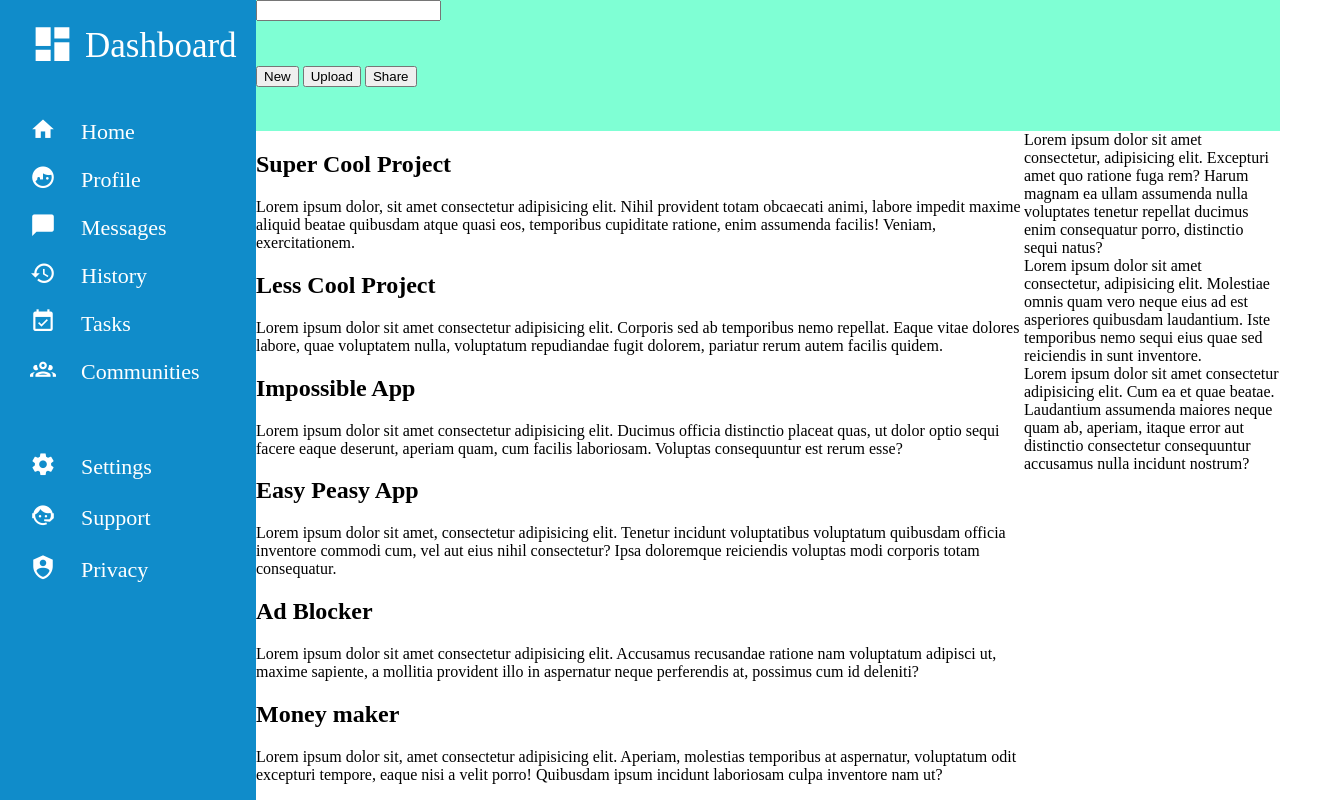
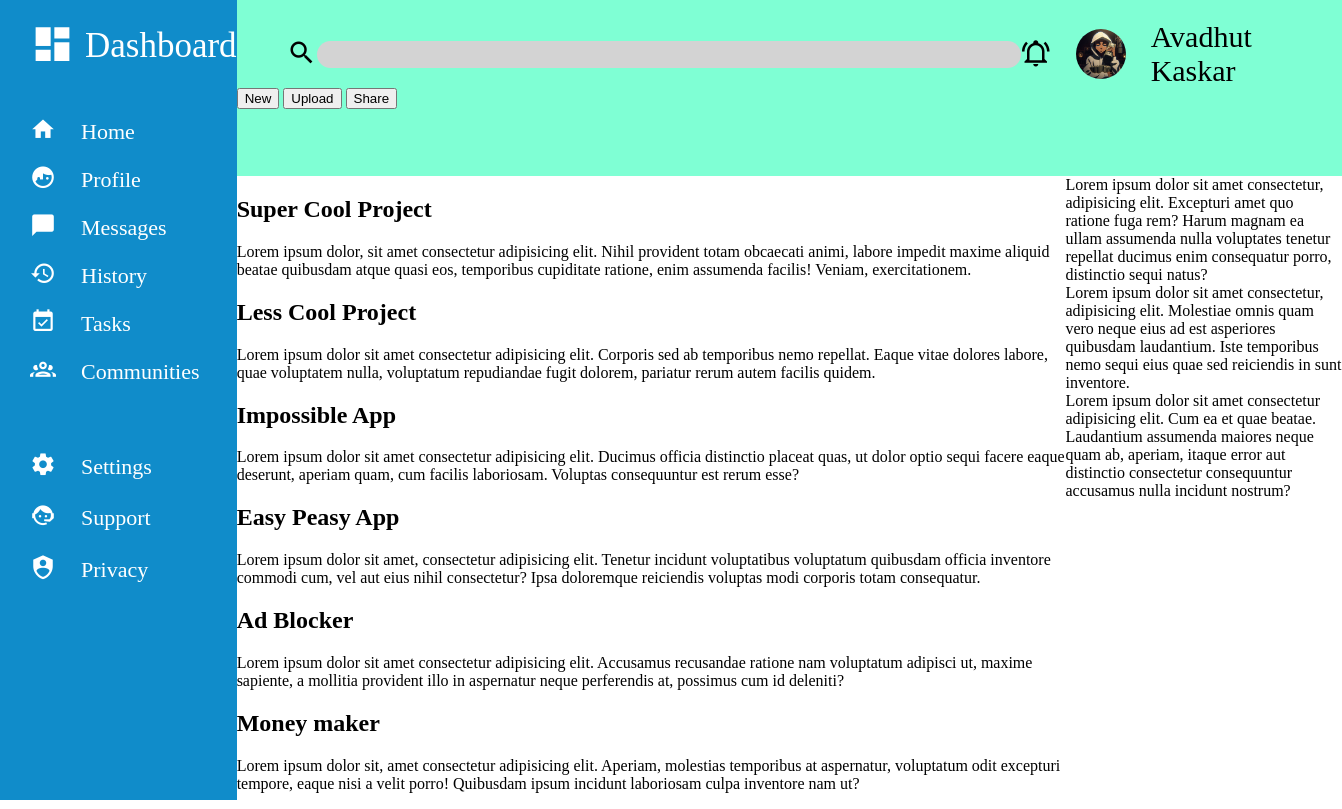
Before and after one commit to Avad05/Admin-Dashboard, a website: page index.html in a window 1280 px wide. Shown: the whole page, 1342 px wide, since content can reach past the window. Drawn offline with Linux system fonts and the light colour scheme.

Commit message:
Half of Header done

```diff
--- a/index.html
+++ b/index.html
@@ -27,11 +27,16 @@
      <div class="white">
      <div class="header">
         <div class="upper">
-            <div class="search-bar">
+            <div class="one">
+            <div class="search-bar"><i class="mdi mdi-magnify"></i>
                 <input type="text" id="search">
             </div>
-            <div class="bellIcon"></div>
-            <div class="name"></div>
+            </div>
+            <div class="two">
+            <div class="bellIcon"><i class="mdi mdi-bell-ring-outline"></i></div>
+            <img src="image.jpeg" alt="pfp">
+            <div class="name">Avadhut Kaskar</div>
+            </div>
         </div>
         <div class="lower">
             <div class="greeting"></div>
--- a/styles.css
+++ b/styles.css
@@ -72,3 +72,38 @@ body{
   font-size: 26px;
   margin-right: 25px;
 }
+
+/*header begins */
+.upper{
+  padding-top: 20px;
+  display: flex;
+  justify-content: space-between;
+  padding-left: 50px;
+  padding-right: 90px;
+  align-items: center;
+}
+.upper img{
+  height: 50px;
+  border-radius: 80px;
+}
+.search-bar{
+  display: flex;
+  align-items: center;
+}
+.search-bar i{
+  font-size: 30px;
+}
+#search{
+  width: 700px;
+  height: 25px;
+  border-radius: 30px;
+  background-color: lightgrey;
+  border: 0;
+}
+.two{
+  display: flex;
+  font-size: 30px;
+  gap: 25px;
+  align-items: center;
+
+}
```
Also changed, not shown: image.jpeg (added).
